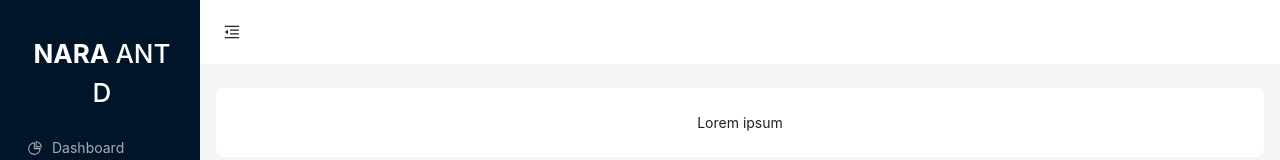
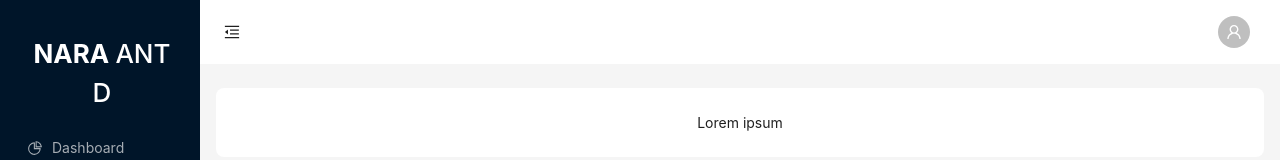
Before and after one commit to rifkifathur/demo-pamdi, a React (Create React App) app: page /user in a window 1280 px wide. Shown: the top 160 px of the page. Built offline with nearby package versions, Linux system fonts and the light colour scheme.

Commit message:
Fix an issue with NHeader component in src/components/header/NHeader.tsx

```diff
--- a/src/components/header/NHeader.tsx
+++ b/src/components/header/NHeader.tsx
@@ -1,37 +1,70 @@
-import React from 'react';
-import { Layout, Button, theme } from 'antd';
+import React from "react";
+import { Layout, Button, Dropdown, Menu, Avatar, theme } from "antd";
 import {
   MenuUnfoldOutlined,
-  MenuFoldOutlined
-} from '@ant-design/icons';
+  MenuFoldOutlined,
+  UserOutlined,
+} from "@ant-design/icons";
 
 type NHeaderType = {
-  isCollapsed: boolean,
-  setIsCollapsed: (isCollapsed: boolean) => void,
-}
+  isCollapsed: boolean;
+  setIsCollapsed: (isCollapsed: boolean) => void;
+};
 
 const { Header } = Layout;
 
-const NHeader = ({ isCollapsed, setIsCollapsed}: NHeaderType) => {
+const NHeader = ({ isCollapsed, setIsCollapsed }: NHeaderType) => {
   const {
     token: { colorBgContainer },
   } = theme.useToken();
 
   const onCollapse = () => {
     setIsCollapsed(!isCollapsed);
-  }
+  };
+
+  const profileMenu = (
+    <Menu>
+      <Menu.Item key="profile">
+        <Avatar size={30} icon={<UserOutlined />} /> Nama Pengguna
+      </Menu.Item>
+      <Menu.Divider />
+      <Menu.Item key="myprofile">Profile</Menu.Item>
+      <Menu.Item key="settings">Pengaturan</Menu.Item>
+      <Menu.Divider />
+      <Menu.Item key="mode">Mode</Menu.Item>
+      <Menu.Item key="bahasa">Bahasa</Menu.Item>
+      <Menu.Item key="logout">Keluar</Menu.Item>
+    </Menu>
+  );
+
   return (
-    <Header style={{ padding: 0, background: colorBgContainer }}>
+    <Header
+      style={{
+        padding: 0,
+        background: colorBgContainer,
+        display: "flex",
+        justifyContent: "space-between",
+        alignItems: "center",
+      }}
+    >
       <Button
         type="text"
         icon={isCollapsed ? <MenuUnfoldOutlined /> : <MenuFoldOutlined />}
         onClick={onCollapse}
         style={{
-          fontSize: '16px',
+          fontSize: "16px",
           width: 64,
           height: 64,
         }}
       />
+      <Dropdown overlay={profileMenu} trigger={["click"]}>
+        <Avatar
+          size={32}
+          shape="circle"
+          icon={<UserOutlined />}
+          style={{ marginRight: 30 }}
+        />
+      </Dropdown>
     </Header>
   );
 };
```
